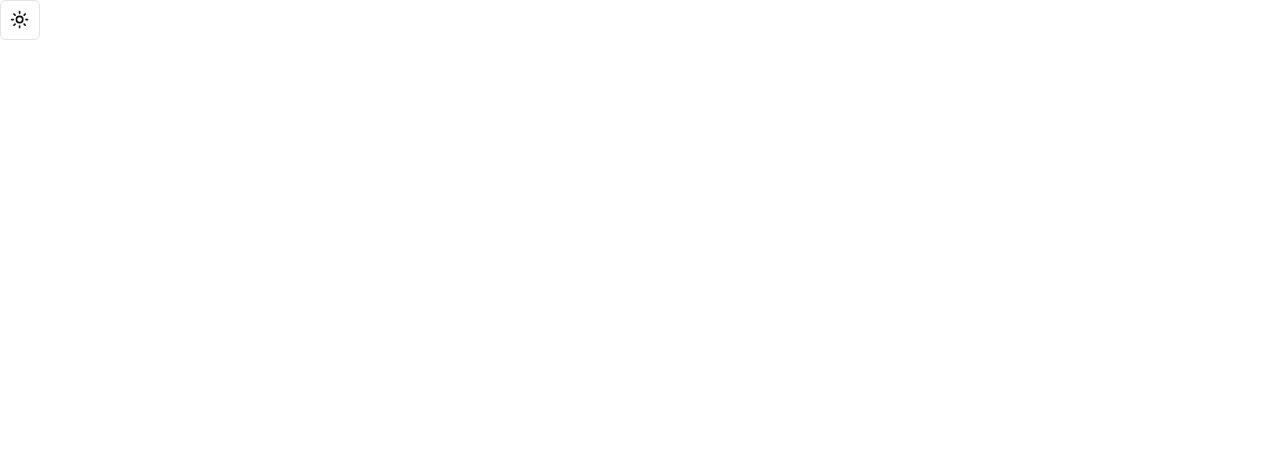
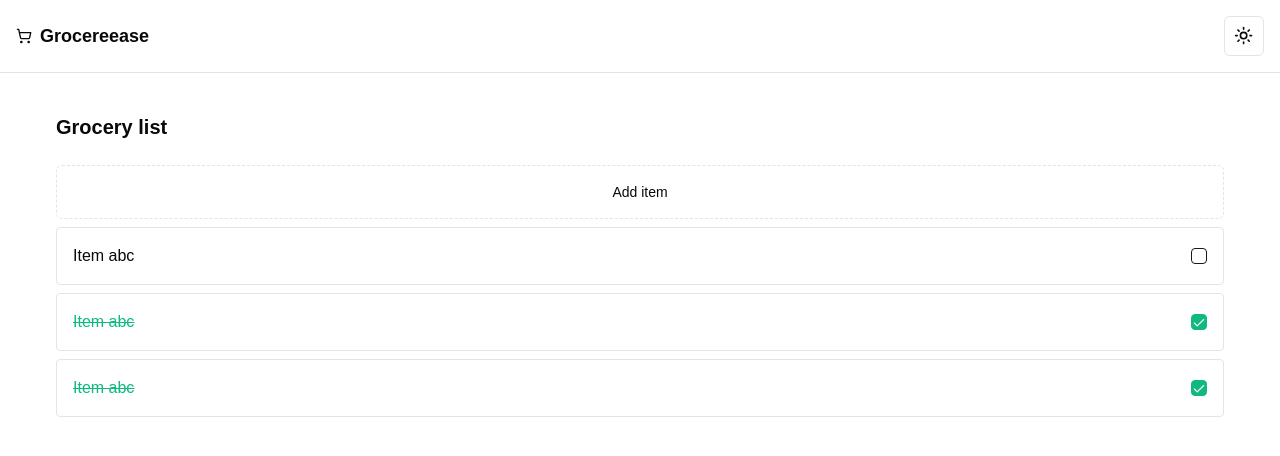
Before and after one commit to josee-fernandes/grocereese, a Next.js app: page / in a window 1280 px wide. Shown: the top 456 px of the page. Built offline with nearby package versions, Linux system fonts and the light colour scheme.

Commit message:
feat: add nav, add item list, add button to create new item

```diff
--- a/package.json
+++ b/package.json
@@ -9,6 +9,7 @@
     "lint": "next lint"
   },
   "dependencies": {
+    "@radix-ui/react-checkbox": "^1.1.2",
     "@radix-ui/react-dropdown-menu": "^2.1.2",
     "@radix-ui/react-slot": "^1.1.0",
     "class-variance-authority": "^0.7.0",
@@ -19,13 +20,15 @@
     "react": "^18",
     "react-dom": "^18",
     "tailwind-merge": "^2.5.2",
-    "tailwindcss-animate": "^1.0.7"
+    "tailwindcss-animate": "^1.0.7",
+    "uuid": "^10.0.0"
   },
   "devDependencies": {
     "@rocketseat/eslint-config": "^2.2.2",
     "@types/node": "^20",
     "@types/react": "^18",
     "@types/react-dom": "^18",
+    "@types/uuid": "^10.0.0",
     "eslint": "^8",
     "eslint-config-next": "14.2.14",
     "postcss": "^8",
--- /dev/null
+++ b/src/components/ui/checkbox.tsx
@@ -0,0 +1,28 @@
+import * as React from 'react'
+import * as CheckboxPrimitive from '@radix-ui/react-checkbox'
+import { Check } from 'lucide-react'
+
+import { cn } from '@/lib/utils'
+
+const Checkbox = React.forwardRef<
+  React.ElementRef<typeof CheckboxPrimitive.Root>,
+  React.ComponentPropsWithoutRef<typeof CheckboxPrimitive.Root>
+>(({ className, ...props }, ref) => (
+  <CheckboxPrimitive.Root
+    ref={ref}
+    className={cn(
+      'peer h-4 w-4 shrink-0 rounded-sm border border-primary ring-offset-background focus-visible:outline-none focus-visible:ring-2 focus-visible:ring-ring focus-visible:ring-offset-2 disabled:cursor-not-allowed disabled:opacity-50 data-[state=checked]:bg-primary data-[state=checked]:text-primary-foreground',
+      className,
+    )}
+    {...props}
+  >
+    <CheckboxPrimitive.Indicator
+      className={cn('flex items-center justify-center text-current')}
+    >
+      <Check className="h-4 w-4" />
+    </CheckboxPrimitive.Indicator>
+  </CheckboxPrimitive.Root>
+))
+Checkbox.displayName = CheckboxPrimitive.Root.displayName
+
+export { Checkbox }
--- /dev/null
+++ b/src/components/ui/input.tsx
@@ -0,0 +1,25 @@
+import * as React from 'react'
+
+import { cn } from '@/lib/utils'
+
+export interface InputProps
+  extends React.InputHTMLAttributes<HTMLInputElement> {}
+
+const Input = React.forwardRef<HTMLInputElement, InputProps>(
+  ({ className, type, ...props }, ref) => {
+    return (
+      <input
+        type={type}
+        className={cn(
+          'flex h-10 w-full rounded-md border border-input bg-background px-3 py-2 text-sm ring-offset-background file:border-0 file:bg-transparent file:text-sm file:font-medium file:text-foreground placeholder:text-muted-foreground focus-visible:outline-none focus-visible:ring-2 focus-visible:ring-ring focus-visible:ring-offset-2 disabled:cursor-not-allowed disabled:opacity-50',
+          className,
+        )}
+        ref={ref}
+        {...props}
+      />
+    )
+  },
+)
+Input.displayName = 'Input'
+
+export { Input }
--- a/src/pages/index.tsx
+++ b/src/pages/index.tsx
@@ -1,10 +1,72 @@
 import { ThemeToggler } from '@/components/theme-toggler'
+import { Button } from '@/components/ui/button'
+import { Checkbox } from '@/components/ui/checkbox'
+import { cn } from '@/lib/utils'
+import { ShoppingCart } from 'lucide-react'
 import { NextPage } from 'next'
+import { v4 as uuidv4 } from 'uuid'
+
+const groceries = [
+  {
+    id: uuidv4(),
+    name: 'Item 1',
+    price: 0.0,
+    quantity: 0,
+    caught: false,
+  },
+  {
+    id: uuidv4(),
+    name: 'Item 2',
+    price: 10.0,
+    quantity: 2,
+    caught: true,
+  },
+  {
+    id: uuidv4(),
+    name: 'Item 2',
+    price: 5.25,
+    quantity: 4,
+    caught: true,
+  },
+]
 
 const Home: NextPage = () => {
   return (
     <div>
-      <ThemeToggler />
+      <nav className="flex items-center justify-between gap-4 p-4 border-b">
+        <div className="font-bold flex items-center gap-2">
+          <ShoppingCart className="size-4" />
+          <span className="text-lg font-bold leading-none">Grocereease</span>
+        </div>
+        <ThemeToggler />
+      </nav>
+      <main className="mx-auto max-w-[1200px] w-full px-4 mt-10">
+        <h2 className="text-xl font-bold">Grocery list</h2>
+        <div className="flex flex-col gap-2 mt-6">
+          <Button variant="outline" className="border-dashed !p-4 h-max">
+            Add item
+          </Button>
+          {groceries.map((grocery) => (
+            <div
+              key={grocery.id}
+              className={cn(
+                'flex items-center justify-between gap-2 p-4 border rounded',
+                grocery.caught && 'text-emerald-500',
+              )}
+            >
+              <p className={cn(grocery.caught && 'line-through')}>Item abc</p>
+              <div></div>
+              <Checkbox
+                className={cn(
+                  grocery.caught &&
+                    'data-[state=checked]:bg-emerald-500 data-[state=checked]:border-emerald-500',
+                )}
+                defaultChecked={grocery.caught}
+              />
+            </div>
+          ))}
+        </div>
+      </main>
     </div>
   )
 }
```
Also changed, not shown: .eslintrc.json, 1 other file (tests, documents, lock files or other folders).
